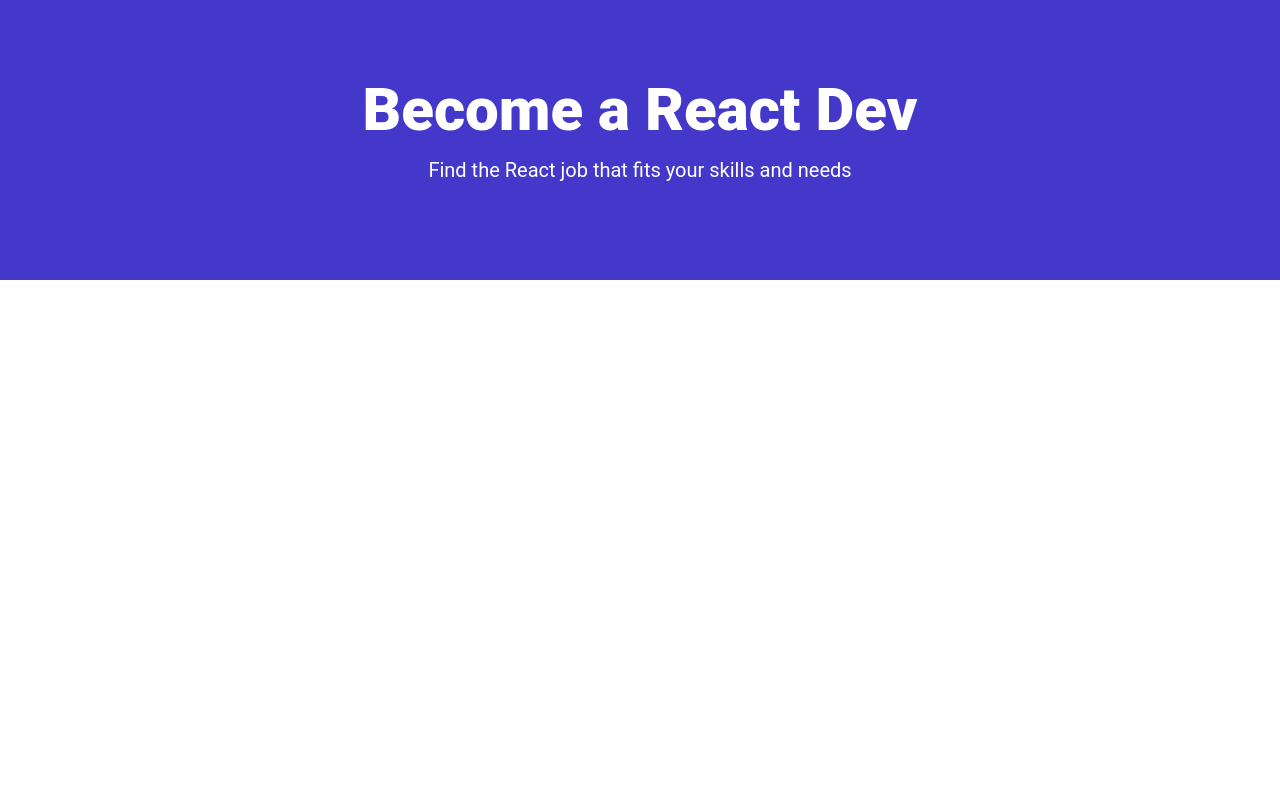
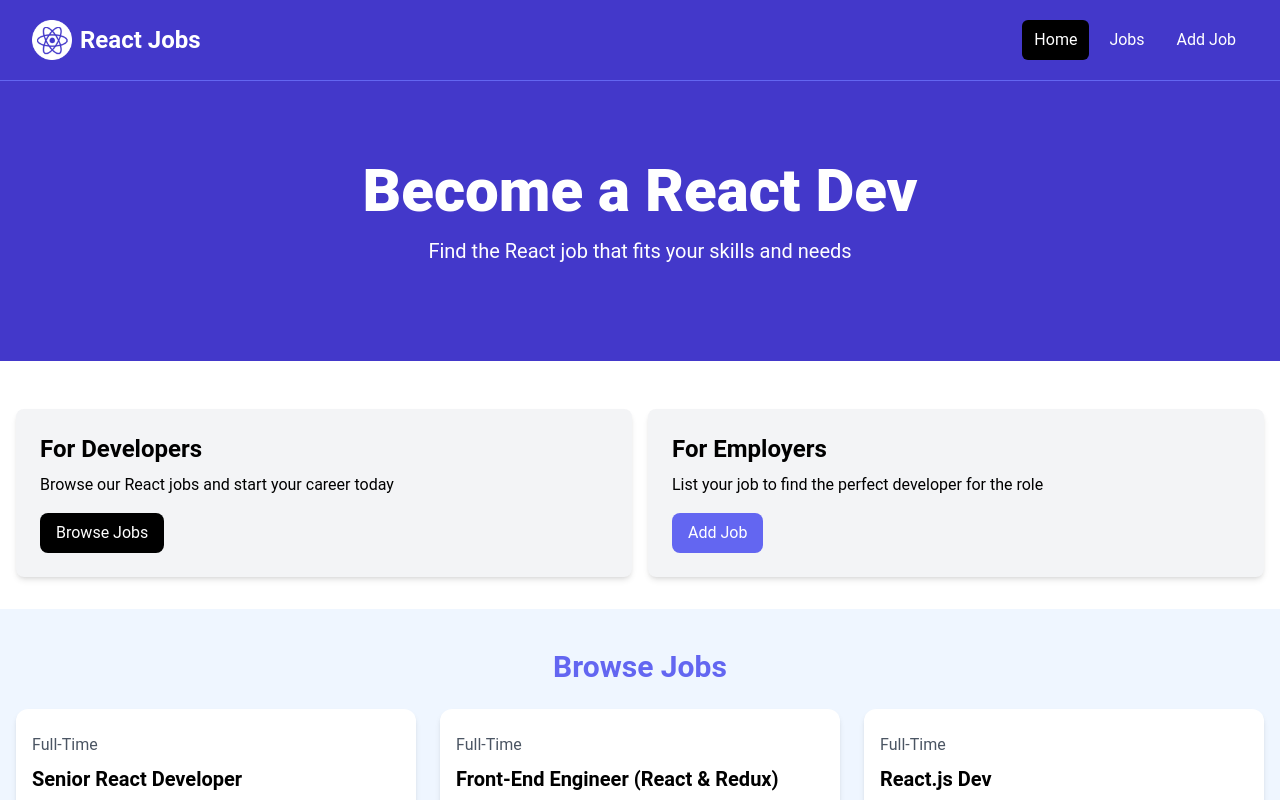
Before and after one commit to JaeraV/learn_frontend, a React (Vite) app in the folder Learn front end 2/react-course/: page / in a window 1280 px wide. Shown: the top 800 px of the page. Built offline with nearby package versions, Linux system fonts and the light colour scheme.

Commit message:
add homepage component/route

```diff
--- a/Learn front end 2/react-course/src/App.jsx
+++ b/Learn front end 2/react-course/src/App.jsx
@@ -1,10 +1,13 @@
 import React from 'react'
 import {Route, createBrowserRouter, createRoutesFromElements, RouterProvider} from 'react-router-dom'
 import HomePage from './pages/HomePage'
+import MainLayout from './Layouts/MainLayout'
 
 const router = createBrowserRouter(
   createRoutesFromElements(
-    <Route index element={<HomePage />} /> //creates a route from a path for the element specified
+    <Route path='/' element={<MainLayout />}>
+      <Route index element={<HomePage />} />
+    </Route>
   )
 );
 
--- /dev/null
+++ b/Learn front end 2/react-course/src/Layouts/MainLayout.jsx
@@ -0,0 +1,14 @@
+import React from 'react'
+import {Outlet} from 'react-router-dom'
+import Navbar from '../components/Navbar'
+
+const MainLayout = () => {
+  return (
+    <>
+      <Navbar />
+      <Outlet />
+    </>
+  )
+}
+
+export default MainLayout
--- a/Learn front end 2/react-course/src/pages/HomePage.jsx
+++ b/Learn front end 2/react-course/src/pages/HomePage.jsx
@@ -1,10 +1,16 @@
 import React from 'react'
 import Hero from '../components/hero'
+import HomeCards from '../components/HomeCards'
+import JobListings from '../components/JobListings'
+import ViewAllJobs from '../components/ViewAllJobs'
 
 const HomePage = () => {
   return (
     <>
       <Hero />
+      <HomeCards />
+      <JobListings />
+      <ViewAllJobs />
     </>
   )
 }
```
